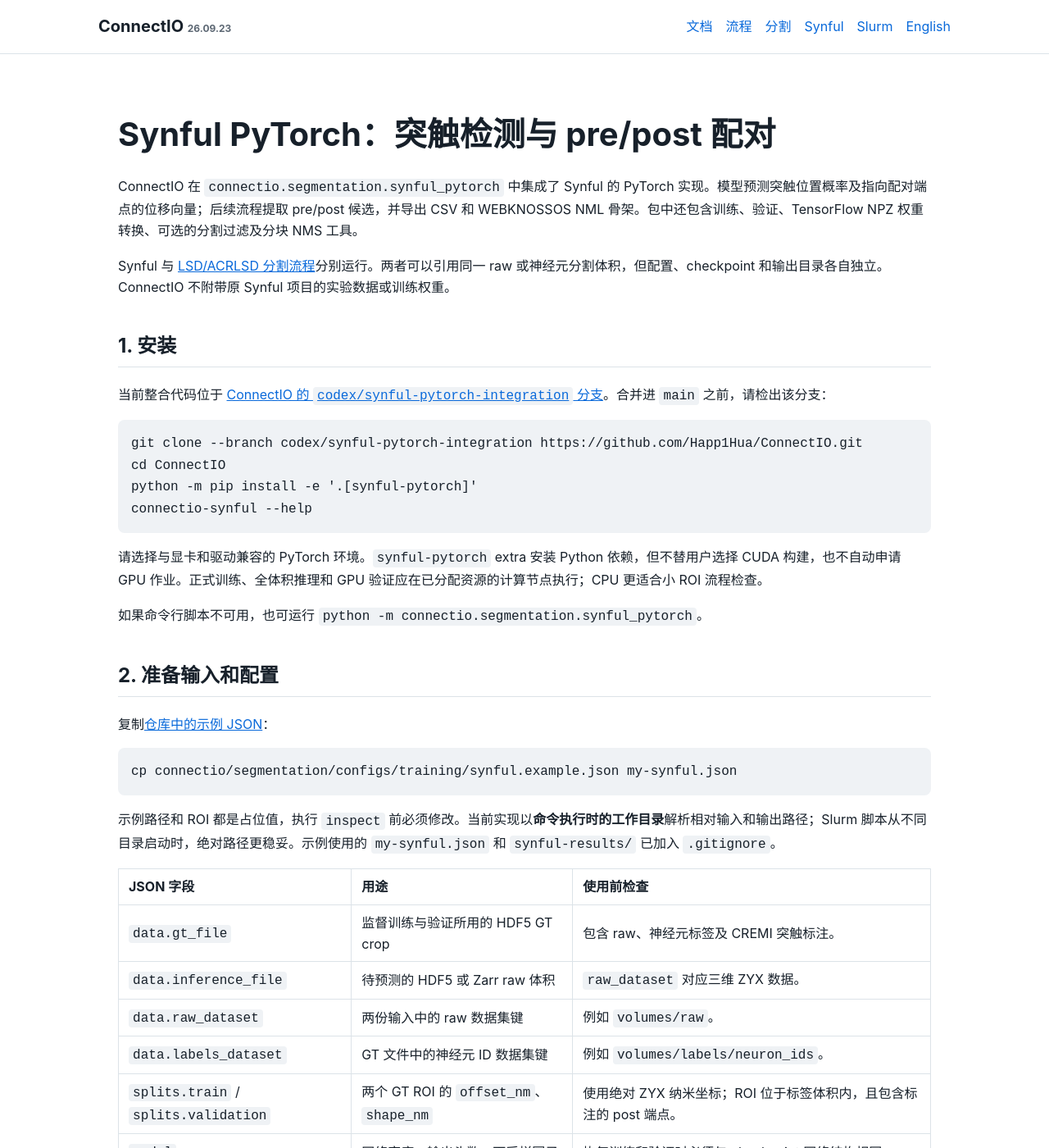
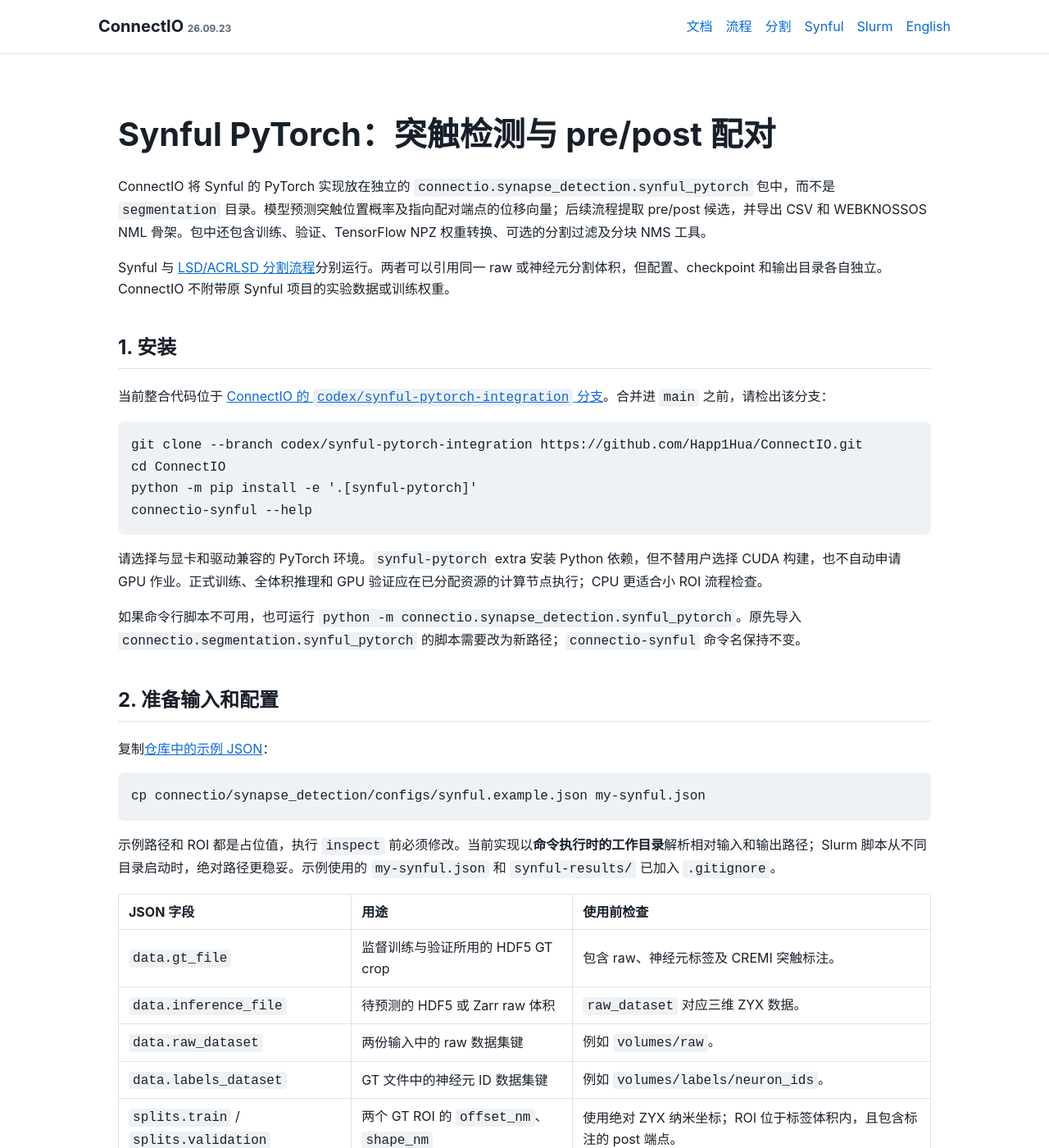
Before and after one commit to Happ1Hua/ConnectIO-docs, a Jekyll site: the page built from zh/synful.md, in a window 1280 px wide and 1400 px high. Shown: the whole window at 82% size. Built offline with Jekyll 4.4.1, drawn with Linux system fonts in a browser that asks for light colours; some of the changed text lies outside the part shown.

Commit message:
docs: point Synful guide to synapse_detection package

````diff
--- a/zh/synful.md
+++ b/zh/synful.md
@@ -7,7 +7,7 @@ permalink: /zh/synful/
 
 # Synful PyTorch：突触检测与 pre/post 配对
 
-ConnectIO 在 `connectio.segmentation.synful_pytorch` 中集成了 Synful 的 PyTorch 实现。模型预测突触位置概率及指向配对端点的位移向量；后续流程提取 pre/post 候选，并导出 CSV 和 WEBKNOSSOS NML 骨架。包中还包含训练、验证、TensorFlow NPZ 权重转换、可选的分割过滤及分块 NMS 工具。
+ConnectIO 将 Synful 的 PyTorch 实现放在独立的 `connectio.synapse_detection.synful_pytorch` 包中，而不是 `segmentation` 目录。模型预测突触位置概率及指向配对端点的位移向量；后续流程提取 pre/post 候选，并导出 CSV 和 WEBKNOSSOS NML 骨架。包中还包含训练、验证、TensorFlow NPZ 权重转换、可选的分割过滤及分块 NMS 工具。
 
 Synful 与 [LSD/ACRLSD 分割流程]({{ "/zh/segmentation/" | relative_url }})分别运行。两者可以引用同一 raw 或神经元分割体积，但配置、checkpoint 和输出目录各自独立。ConnectIO 不附带原 Synful 项目的实验数据或训练权重。
 
@@ -24,14 +24,14 @@ connectio-synful --help
 
 请选择与显卡和驱动兼容的 PyTorch 环境。`synful-pytorch` extra 安装 Python 依赖，但不替用户选择 CUDA 构建，也不自动申请 GPU 作业。正式训练、全体积推理和 GPU 验证应在已分配资源的计算节点执行；CPU 更适合小 ROI 流程检查。
 
-如果命令行脚本不可用，也可运行 `python -m connectio.segmentation.synful_pytorch`。
+如果命令行脚本不可用，也可运行 `python -m connectio.synapse_detection.synful_pytorch`。原先导入 `connectio.segmentation.synful_pytorch` 的脚本需要改为新路径；`connectio-synful` 命令名保持不变。
 
 ## 2. 准备输入和配置
 
-复制[仓库中的示例 JSON](https://github.com/Happ1Hua/ConnectIO/blob/codex/synful-pytorch-integration/connectio/segmentation/configs/training/synful.example.json)：
+复制[仓库中的示例 JSON](https://github.com/Happ1Hua/ConnectIO/blob/codex/synful-pytorch-integration/connectio/synapse_detection/configs/synful.example.json)：
 
 ```bash
-cp connectio/segmentation/configs/training/synful.example.json my-synful.json
+cp connectio/synapse_detection/configs/synful.example.json my-synful.json
 ```
 
 示例路径和 ROI 都是占位值，执行 `inspect` 前必须修改。当前实现以**命令执行时的工作目录**解析相对输入和输出路径；Slurm 脚本从不同目录启动时，绝对路径更稳妥。示例使用的 `my-synful.json` 和 `synful-results/` 已加入 `.gitignore`。
@@ -142,7 +142,7 @@ Synful 内部使用 **ZYX 顺序的纳米坐标**。候选 CSV 显式包含 `pre
 也可以单独把 CSV 转换为 NML：
 
 ```bash
-python -m connectio.segmentation.synful_pytorch.io.nml \
+python -m connectio.synapse_detection.synful_pytorch.io.nml \
   --csv synful-results/inference/03.synapses.csv \
   --output synful-results/inference/review.nml \
   --dataset YOUR_WEBKNOSSOS_DATASET \
@@ -175,4 +175,4 @@ connectio-synful validate --config my-synful.json \
 | NML “Off-grid/negative/nonfinite coordinate” | 核对 raw 体素大小、原点、轴映射及候选坐标。 |
 | NML 在查看器中旋转或偏移 | 同时核对 `export.axis_order`、`export.origin_nm_xyz`、raw 的 `resolution`/`offset` 和 WEBKNOSSOS 数据集元数据。 |
 
-[源码包说明](https://github.com/Happ1Hua/ConnectIO/blob/codex/synful-pytorch-integration/connectio/segmentation/synful_pytorch/README.md)和[示例配置](https://github.com/Happ1Hua/ConnectIO/blob/codex/synful-pytorch-integration/connectio/segmentation/configs/training/synful.example.json)对应本页介绍的分支。
+[源码包说明](https://github.com/Happ1Hua/ConnectIO/blob/codex/synful-pytorch-integration/connectio/synapse_detection/synful_pytorch/README.md)和[示例配置](https://github.com/Happ1Hua/ConnectIO/blob/codex/synful-pytorch-integration/connectio/synapse_detection/configs/synful.example.json)对应本页介绍的分支。
````
Also changed, not shown: en/synful.md (+6 -6 lines).
